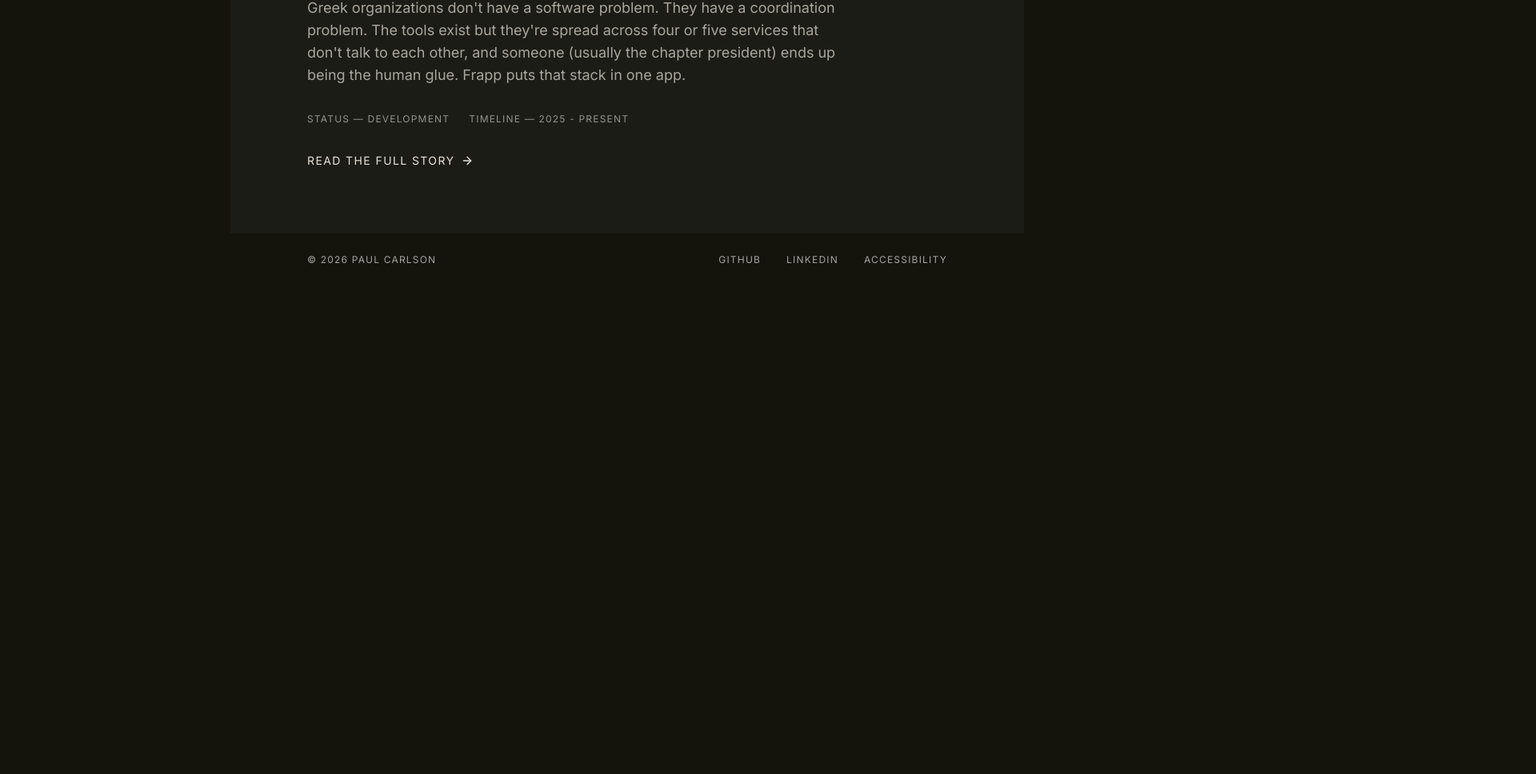
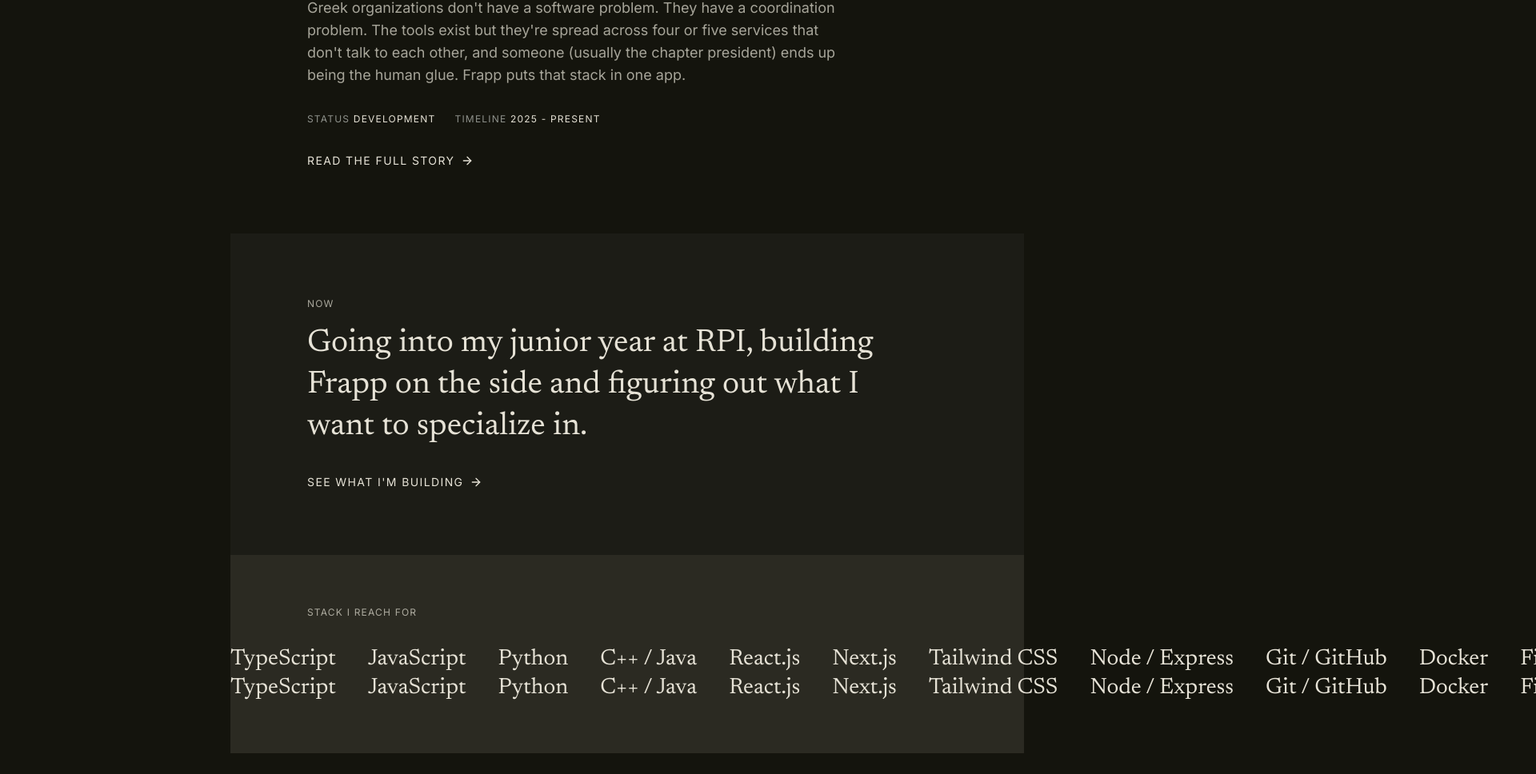
Before and after one commit to pdcarlson/pdcarlson, a Next.js app: page / in a window 1280 px wide. Shown: the part 1234-2202 px from the top of the page at 80% size, 1920 px wide, since content can reach past the window. Before the commit the page ends 1592 px from the top, so only its background shows below. Built offline with nearby package versions, Linux system fonts and the light colour scheme; a web font is replaced by a local one.

Commit message:
drop the github strip and add now and stack marquee sections

```diff
--- a/app/(site)/page.tsx
+++ b/app/(site)/page.tsx
@@ -1,7 +1,9 @@
 import Image from "next/image";
+import Link from "next/link";
+import { ArrowRight } from "lucide-react";
 import { ButtonLink } from "@/components/buttons";
 import { FeaturedProject } from "@/components/featured-project";
-import { GithubStrip } from "@/components/github-strip";
+import { StackMarquee } from "@/components/stack-marquee";
 import { site } from "@/content/site";
 import { getProject } from "@/content/projects";
 
@@ -44,7 +46,22 @@ export default function HomePage() {
       </section>
 
       {featured && <FeaturedProject project={featured} />}
-      <GithubStrip />
+
+      <section className="bg-surface px-8 sm:px-16 lg:px-24 py-20">
+        <div className="eyebrow mb-4">Now</div>
+        <p className="font-display text-[32px] leading-[42px] sm:text-[40px] sm:leading-[52px] text-fg max-w-3xl">
+          {site.now}
+        </p>
+        <Link
+          href="/projects"
+          className="mt-8 inline-flex items-center gap-2 text-[14px] tracking-eyebrow uppercase text-fg hover:gap-3 transition-all"
+        >
+          <span>See what I'm building</span>
+          <ArrowRight size={16} />
+        </Link>
+      </section>
+
+      <StackMarquee />
     </>
   );
 }
--- a/components/featured-project.tsx
+++ b/components/featured-project.tsx
@@ -6,7 +6,7 @@ import type { Project } from "@/content/types";
 
 export function FeaturedProject({ project }: { project: Project }) {
   return (
-    <section className="bg-surface px-8 sm:px-16 lg:px-24 py-20">
+    <section className="bg-bg px-8 sm:px-16 lg:px-24 py-20">
       <div className="eyebrow mb-4">Featured project</div>
       <Link
         href={`/projects?project=${project.slug}`}
@@ -26,8 +26,8 @@ export function FeaturedProject({ project }: { project: Project }) {
         <p className="mt-8 text-[18px] leading-[28px] text-muted max-w-2xl">{project.why}</p>
 
         <div className="mt-8 flex flex-wrap gap-x-6 gap-y-2 text-[12px] tracking-eyebrow uppercase text-subtle">
-          <span>Status — {project.status}</span>
-          <span>Timeline — {project.timeline}</span>
+          <span>Status <span className="text-fg">{project.status}</span></span>
+          <span>Timeline <span className="text-fg">{project.timeline}</span></span>
         </div>
 
         <div className="mt-8 inline-flex items-center gap-2 text-[14px] tracking-eyebrow uppercase text-fg group-hover:gap-3 transition-all">
--- a/components/github-strip.tsx
+++ /dev/null
@@ -1,40 +0,0 @@
-import { ArrowUpRight } from "lucide-react";
-import data from "@/lib/generated/github.json";
-
-type Repo = { name: string; description: string; url: string; stars: number; language: string | null };
-
-export function GithubStrip() {
-  const repos = (data?.repos ?? []) as Repo[];
-  if (repos.length === 0) return null;
-
-  return (
-    <section className="bg-bg px-8 sm:px-16 lg:px-24 py-20">
-      <div className="eyebrow mb-4">Recent repositories</div>
-      <h2 className="font-display text-[32px] leading-[40px] text-fg mb-10">From the public side of my GitHub.</h2>
-      <ul className="grid sm:grid-cols-2 lg:grid-cols-3 gap-4">
-        {repos.slice(0, 6).map((r) => (
-          <li key={r.name}>
-            <a
-              href={r.url}
-              target="_blank"
-              rel="noreferrer"
-              className="block bg-surface p-6 h-full transition-colors hover:bg-sidebar"
-            >
-              <div className="flex items-center justify-between mb-3">
-                <span className="font-mark text-[18px] leading-[24px] text-fg">{r.name}</span>
-                <ArrowUpRight size={16} className="text-muted" />
-              </div>
-              {r.description && (
-                <p className="text-[14px] leading-[20px] text-muted line-clamp-3 mb-4">{r.description}</p>
-              )}
-              <div className="flex items-center gap-4 text-[12px] tracking-eyebrow uppercase text-subtle">
-                {r.language && <span>{r.language}</span>}
-                {r.stars > 0 && <span>{r.stars} ★</span>}
-              </div>
-            </a>
-          </li>
-        ))}
-      </ul>
-    </section>
-  );
-}
--- /dev/null
+++ b/components/stack-marquee.tsx
@@ -0,0 +1,32 @@
+import { resume } from "@/content/resume";
+
+const items = resume.skills.flatMap((group) => group.items);
+
+function Track({ ariaHidden = false }: { ariaHidden?: boolean }) {
+  return (
+    <ul
+      className={`marquee-track flex shrink-0 items-center gap-10 pr-10 ${ariaHidden ? "marquee-dup" : ""}`}
+      aria-hidden={ariaHidden || undefined}
+    >
+      {items.map((item) => (
+        <li key={item} className="font-display text-[28px] leading-[36px] text-fg whitespace-nowrap">
+          {item}
+        </li>
+      ))}
+    </ul>
+  );
+}
+
+export function StackMarquee() {
+  return (
+    <section className="bg-sidebar py-16">
+      <div className="eyebrow mb-8 px-8 sm:px-16 lg:px-24">Stack I reach for</div>
+      <div className="marquee-viewport">
+        <div className="marquee">
+          <Track />
+          <Track ariaHidden />
+        </div>
+      </div>
+    </section>
+  );
+}
--- a/content/site.ts
+++ b/content/site.ts
@@ -6,7 +6,6 @@ export const site = {
     "I grew up around Boston, now at RPI studying CS and ITWS, still figuring out what I specialize in. I'm building Frapp, an app that rolls the four or five tools Greek organizations run on into one.",
   email: "pdcarlson06@gmail.com",
   github: "https://github.com/pdcarlson",
-  githubUser: "pdcarlson",
   linkedin: "https://www.linkedin.com/in/pdcarlson",
   resumePdf: "/assets/Paul-Carlson-Resume-Feb2026.pdf",
   headshot: "/assets/headshot.jpg",
@@ -18,6 +17,8 @@ export const site = {
       "I grew up around Boston, now at RPI studying CS and ITWS, still figuring out what I specialize in. I'm building Frapp, an app that rolls the four or five tools Greek organizations run on into one.",
   },
 
+  now: "Going into my junior year at RPI, building Frapp on the side and figuring out what I want to specialize in.",
+
   featuredProjectSlug: "frapp",
   copyrightYear: 2026,
 } as const;
--- a/lib/generated/github.json
+++ /dev/null
@@ -1,4 +0,0 @@
-{
-  "repos": [],
-  "updatedAt": null
-}
--- a/package.json
+++ b/package.json
@@ -4,7 +4,7 @@
   "private": true,
   "scripts": {
     "dev": "next dev",
-    "build": "tsx scripts/fetch-github.ts && next build",
+    "build": "next build",
     "start": "next start",
     "lint": "next lint",
     "typecheck": "tsc --noEmit"
--- a/scripts/fetch-github.ts
+++ /dev/null
@@ -1,60 +0,0 @@
-import { writeFileSync, mkdirSync } from "node:fs";
-import { dirname, resolve } from "node:path";
-
-const USER = process.env.GITHUB_USER ?? "pdcarlson";
-const OUT = resolve(process.cwd(), "lib/generated/github.json");
-const TOKEN = process.env.GITHUB_TOKEN;
-
-type GhRepo = {
-  name: string;
-  description: string | null;
-  html_url: string;
-  stargazers_count: number;
-  language: string | null;
-  fork: boolean;
-  archived: boolean;
-  pushed_at: string;
-};
-
-async function main() {
-  const headers: Record<string, string> = {
-    accept: "application/vnd.github+json",
-    "user-agent": `${USER}-portfolio-build`,
-  };
-  if (TOKEN) headers.authorization = `Bearer ${TOKEN}`;
-
-  const url = `https://api.github.com/users/${USER}/repos?per_page=100&sort=pushed`;
-  const res = await fetch(url, { headers });
-
-  if (!res.ok) {
-    console.warn(`[fetch-github] ${res.status} ${res.statusText} — writing empty payload`);
-    write({ repos: [], updatedAt: null });
-    return;
-  }
-
-  const all = (await res.json()) as GhRepo[];
-  const repos = all
-    .filter((r) => !r.fork && !r.archived)
-    .sort((a, b) => +new Date(b.pushed_at) - +new Date(a.pushed_at))
-    .slice(0, 6)
-    .map((r) => ({
-      name: r.name,
-      description: r.description ?? "",
-      url: r.html_url,
-      stars: r.stargazers_count,
-      language: r.language,
-    }));
-
-  write({ repos, updatedAt: new Date().toISOString() });
-  console.log(`[fetch-github] wrote ${repos.length} repos`);
-}
-
-function write(payload: unknown) {
-  mkdirSync(dirname(OUT), { recursive: true });
-  writeFileSync(OUT, JSON.stringify(payload, null, 2) + "\n");
-}
-
-main().catch((err) => {
-  console.warn("[fetch-github] failed:", err);
-  write({ repos: [], updatedAt: null });
-});
```
Also changed, not shown: 1 other file (tests, documents, lock files or other folders).
